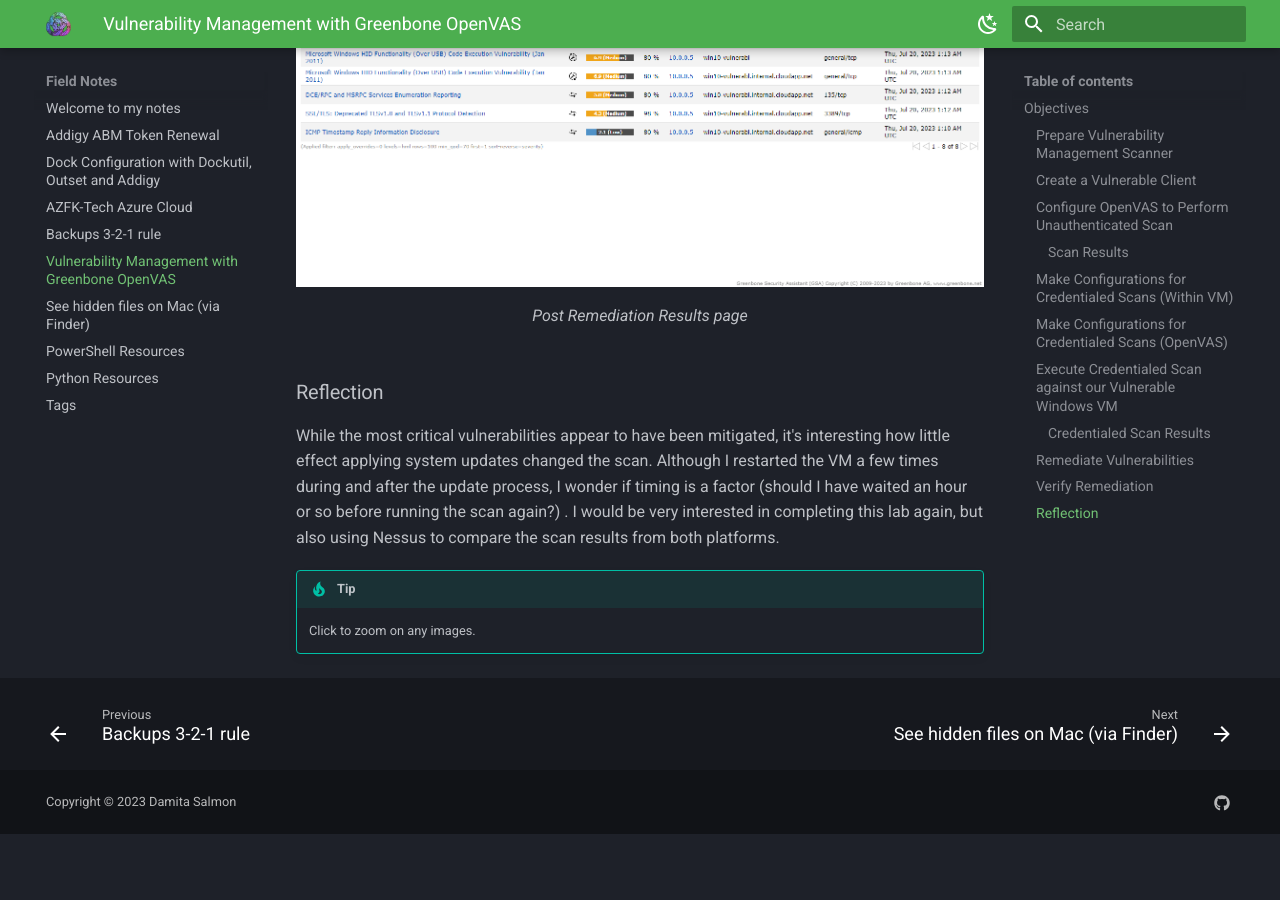
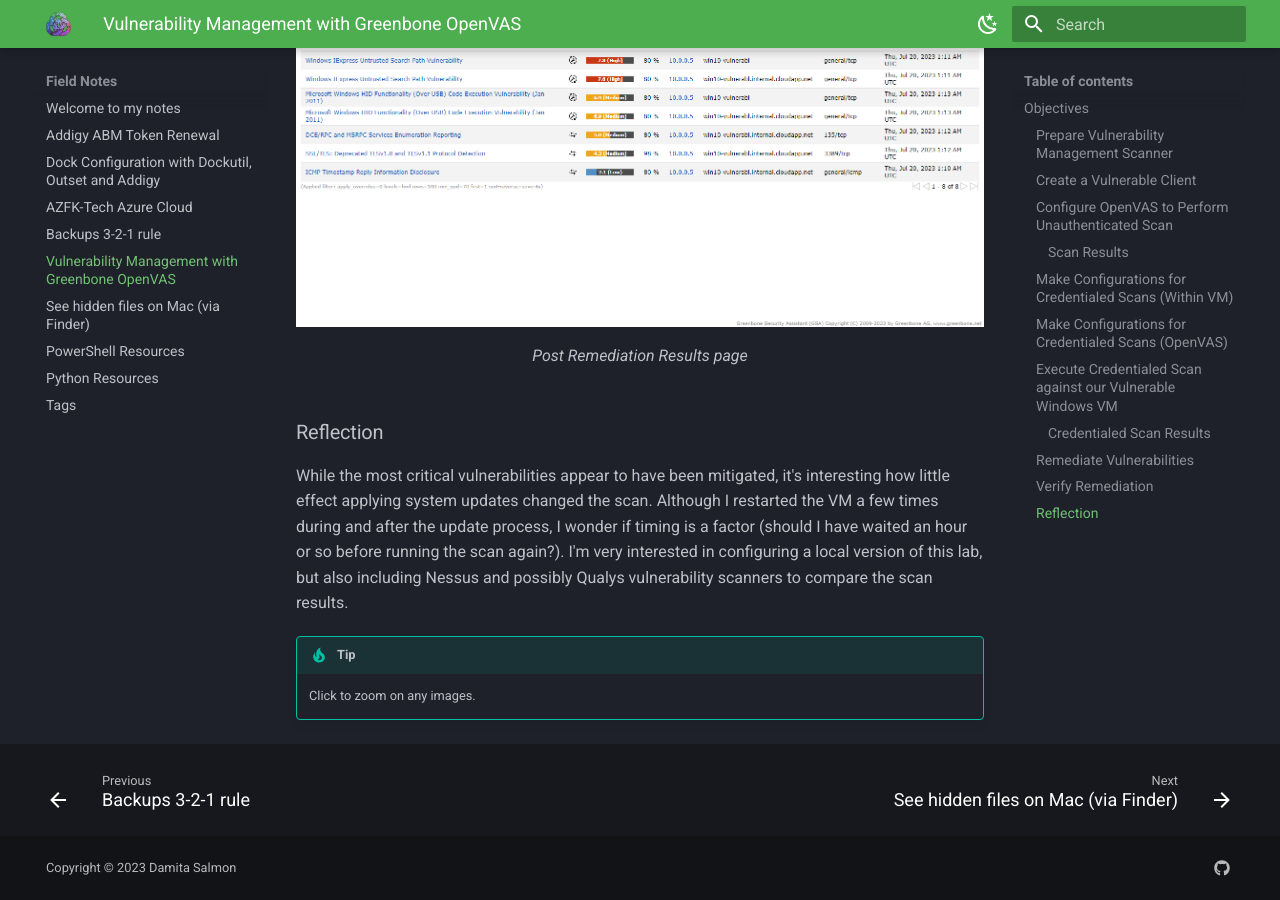
Before and after one commit to damitasalmon/field-notes, an MkDocs documentation site: the page built from docs/greenbone-openVAS-lab.md, in a window 1280 px wide and 900 px high, scrolled down 23527 px. Built offline with MkDocs 1.6.1 and Material for MkDocs 9.7.7, drawn with Linux system fonts in a browser that asks for light colours; before the commit the page ends 24361 px from its top, so only the background shows below that; some of the changed text lies outside the part shown.

Commit message:
Correct greenbone-explore typos

```diff
--- a/docs/greenbone-openVAS-lab.md
+++ b/docs/greenbone-openVAS-lab.md
@@ -49,7 +49,7 @@
 
 ### <a name="Part-2">Create a Vulnerable Client </a>
 Back in the [Azure Portal](https://portal.azure.com/) → Virtual Machines → Create
-In the same resource group and the same Vnet as OpenVAS.
+In the same resource group and the same VNet as OpenVAS.
 
 <figure markdown>
   ![Vulnerable Client in Azure](./assets/images/openvas-test/win10-vulnerable-overview.png){ width="700" }
@@ -276,7 +278,7 @@
 
 ### Reflection
 
-While the most critical vulnerabilities appear to have been mitigated, it's interesting how little effect applying system updates changed the scan. Although I restarted the VM a few times during and after the update process, I wonder if timing is a factor (should I have waited an hour or so before running the scan again?) . I would be very interested in completing this lab again, but also using Nessus to compare the scan results from both platforms.
+While the most critical vulnerabilities appear to have been mitigated, it's interesting how little effect applying system updates changed the scan. Although I restarted the VM a few times during and after the update process, I wonder if timing is a factor (should I have waited an hour or so before running the scan again?). I'm very interested in configuring a local version of this lab, but also including Nessus and possibly Qualys vulnerability scanners to compare the scan results.
 
 !!! tip
     Click to zoom on any images.
```
Also changed, not shown: other parts of docs/greenbone-openVAS-lab.md (+5 -3 lines).
